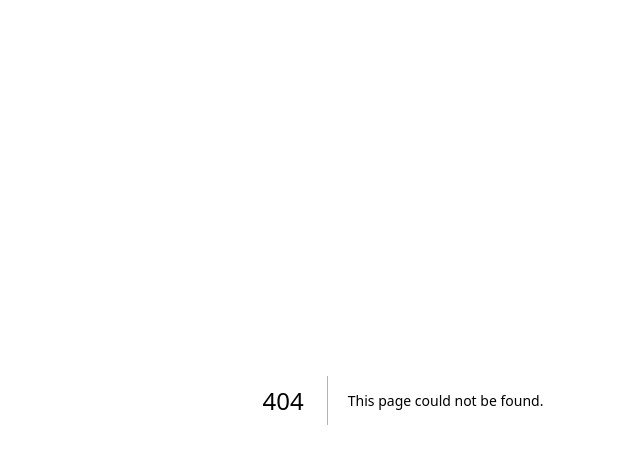
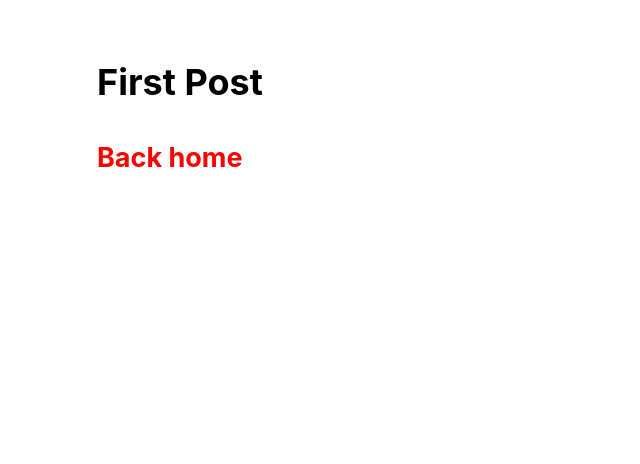
Before and after one commit to tohara007/kyoryu-blog, a Next.js app: page /posts/first-post in a window 1280 px wide. Before the commit this address had no page. Shown: the top 464 px of the page, without its empty margins (237-877 px from the left). Built offline with nearby package versions, Linux system fonts and the light colour scheme.

Commit message:
assets-metadata-css/global-stylesまで実施

```diff
--- /dev/null
+++ b/components/layout.js
@@ -0,0 +1,5 @@
+import styles from './layout.module.css';
+
+export default function Layout({ children }) {
+  return <div className={styles.container}>{children}</div>;
+}
--- /dev/null
+++ b/components/layout.module.css
@@ -0,0 +1,5 @@
+.container {
+  max-width: 36rem;
+  padding: 0 1rem;
+  margin: 3rem auto 6rem;
+}
--- /dev/null
+++ b/pages/_app.js
@@ -0,0 +1,5 @@
+import '../styles/globals.css';
+
+export default function App({ Component, pageProps }) {
+  return <Component {...pageProps} />;
+}
--- a/pages/index.js
+++ b/pages/index.js
@@ -1,4 +1,5 @@
 import Head from 'next/head';
+import Link from 'next/link';
 import styles from '../styles/Home.module.css';
 
 export default function Home() {
@@ -11,7 +12,7 @@
 
       <main>
         <h1 className={styles.title}>
-          Welcome to <a href="https://nextjs.org">Next.js!</a>
+          Read <Link href="posts/first-post">This Page!</Link>
         </h1>
 
         <p className={styles.description}>
@@ -111,5 +112,5 @@
         }
       `}</style>
     </div>
-  )
+  );
 }
--- /dev/null
+++ b/pages/posts/first-post.js
@@ -0,0 +1,17 @@
+import Head from 'next/head';
+import Layout from '../../components/layout';
+import Link from 'next/link';
+
+export default function FirstPost() {
+  return (
+    <Layout>
+      <Head>
+        <title>First Post</title>
+      </Head>
+      <h1>First Post</h1>
+      <h2>
+        <Link href="/">Back home</Link>
+      </h2>
+    </Layout>
+  );
+}
--- a/styles/Home.module.css
+++ b/styles/Home.module.css
@@ -8,7 +8,7 @@
 }
 
 .title a {
-  color: #0070f3;
+  color: red;
   text-decoration: none;
 }
 
--- a/styles/globals.css
+++ b/styles/globals.css
@@ -2,37 +2,26 @@
 body {
   padding: 0;
   margin: 0;
-  font-family: Inter, -apple-system, BlinkMacSystemFont, Segoe UI, Roboto,
-    Oxygen, Ubuntu, Cantarell, Fira Sans, Droid Sans, Helvetica Neue, sans-serif;
-}
-
-a {
-  color: inherit;
-  text-decoration: none;
+  font-family: -apple-system, BlinkMacSystemFont, Segoe UI, Roboto, Oxygen, Ubuntu,
+    Cantarell, Fira Sans, Droid Sans, Helvetica Neue, sans-serif;
+  line-height: 1.6;
+  font-size: 18px;
 }
 
 * {
   box-sizing: border-box;
 }
 
+a {
+  color: red;
+  text-decoration: none;
+}
+
+a:hover {
+  text-decoration: underline;
+}
+
 img {
   max-width: 100%;
-  height: auto;
+  display: block;
 }
-
-h1,
-h2,
-p,
-ul {
-  margin: 0;
-}
-
-ul {
-  padding: 0;
-  list-style: none;
-}
-
-button {
-  padding: 0.5rem 1rem;
-  font-weight: bold;
-}
```
Also changed, not shown: public/images/profile.JPG (added).
